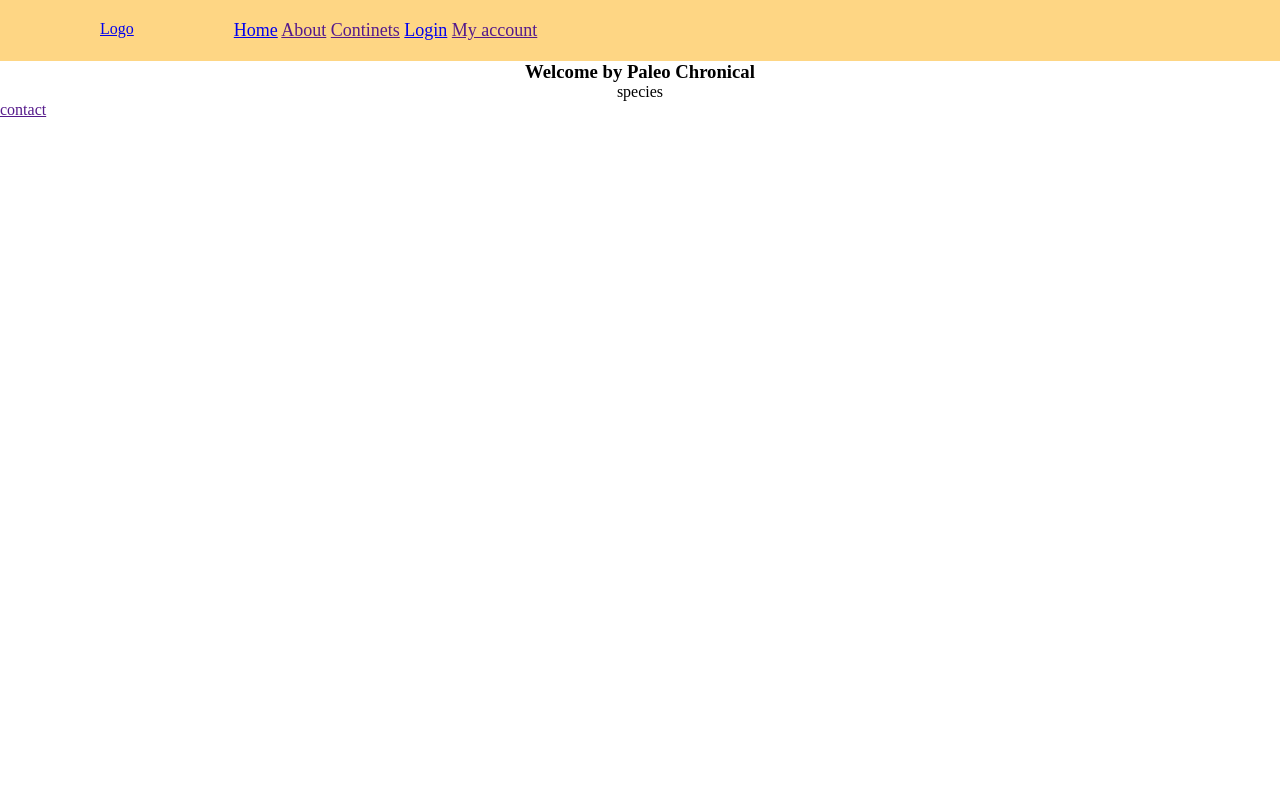
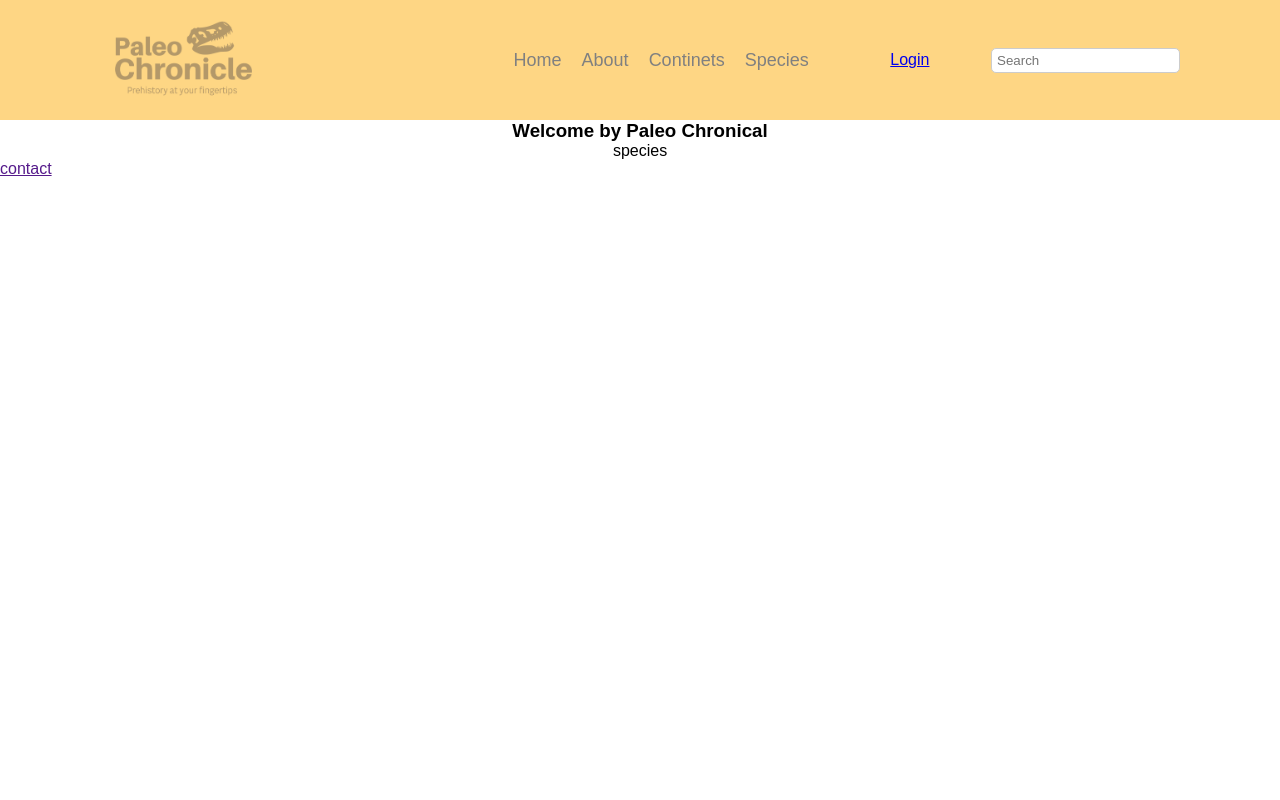
Before and after one commit to RobbertBons/Prehistoric-database, a PHP site: page / in a window 1280 px wide. Run offline with PHP 8.4, Linux system fonts and the light colour scheme.

Commit message:
nieuwe style verbeterd

```diff
--- a/css/header.css
+++ /dev/null
@@ -1,23 +0,0 @@
-
-*{
-    margin: 0;
-    padding: 0;
-    box-sizing: border-box;
-}
-.header{
-    top: 0;
-    left: 0;
-    width: 100%;
-    padding: 20px 100px;
-    text-align: center;
-    background-color: #fed684;
-    display: flex;
-}
-
-.nav{
-    font-size: 18;
-    color: #fff;
-    font-weight: 500;
-    text-decoration: none;
-    margin-left: 100px;
-}
--- a/partials/header.php
+++ b/partials/header.php
@@ -1,15 +1,73 @@
 <link rel="preconnect" href="https://fonts.googleapis.com">
 <link rel="preconnect" href="https://fonts.gstatic.com" crossorigin>
 <link href="https://fonts.googleapis.com/css2?family=Open+Sans:ital,wght@0,300..800;1,300..800&display=swap" rel="stylesheet">
-<link rel="stylesheet" type="text/css" href="css/header.css">
 
 <header class="header">
-    <a href="#" class="logo">Logo</a>
+    <img src="img/image2.png" class="logo" alt="">
         <ul class ="nav">
             <a href="index.php">Home</a>
             <a href="">About</a>
             <a href="">Continets</a>
-            <a href="login.php" class = 'button'>Login</a>
-            <a href="">My account</a>
+            <a href="">Species</a>
         </ul>
+        <a href="login.php" class = 'button'>Login</a>
+        <input type="text" class="search-bar" placeholder="Search">
 </header>
+
+<style>
+*{
+    margin: 0;
+    padding: 0;
+    box-sizing: border-box;
+    font-family: sans-serif;
+}
+
+.button{
+    border-radius: 10;
+}
+
+.logo{
+    width: 15%;
+    height: auto;
+    text-decoration: none;
+    color: 	#808080;
+    font-size: 18px;
+    font-weight: 500;
+    margin-right: 190px;
+}
+.search-bar {
+    padding: 4px 5px; /* Adjust padding as needed */
+    border-radius: 5px; /* Add some border-radius for rounded corners */
+    border: 1px solid #ccc; /* Add a border for better visibility */
+}
+
+.header{
+        top: 0;
+        left: 0;
+        width: 100%;
+        padding: 20px 100px;
+        background-color: #fed684;
+        display: flex;
+        align-items: center; /* Vertically center the content */
+        justify-content: space-between;
+}
+
+.nav {
+        list-style: none; /* Remove default list styles */
+        display: flex;
+        align-items: center; /* Vertically center the content */
+    }
+
+.nav li {
+        margin-right: 20px; /* Add spacing between nav items */
+    }
+
+    .nav a {
+        text-decoration: none;
+        color: 	#808080;
+        font-size: 18px;
+        font-weight: 500;
+        margin-right: 20px;
+    }
+
+</style>
```
Also changed, not shown: img/image2.png (added).
